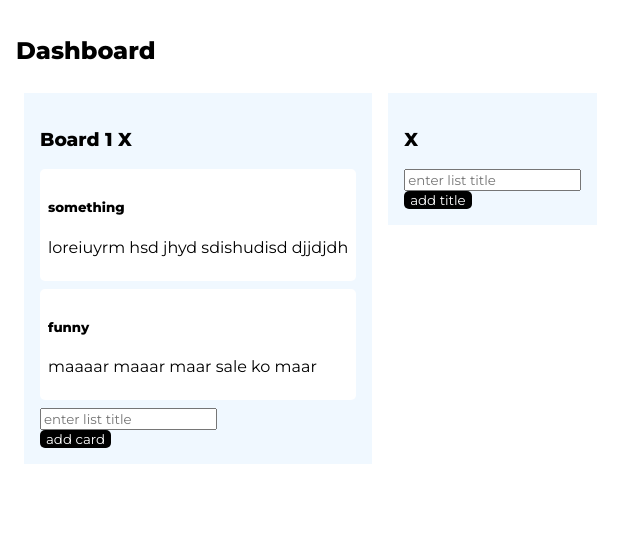
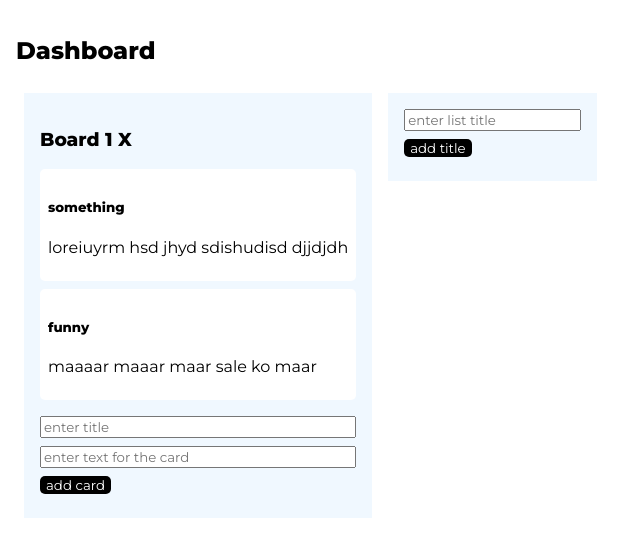
Before and after one commit to arijitpatra/project-management-dashboard, a React (Create React App) app: page / in a window 1280 px wide. Shown: the top 556 px of the page, without its empty margins (0-643 px from the left). Built offline with nearby package versions, Linux system fonts and the light colour scheme.

Commit message:
basic layout set
basic layout set

```diff
--- a/src/App.js
+++ b/src/App.js
@@ -21,15 +21,34 @@ const x = [
 function App() {
   const [boards, setBoards] = useState(x);
 
+  const addCard = () => {
+    console.log("card");
+  };
+
+  const addBoard = () => {
+    setBoards((item) => [
+      ...item,
+      {
+        title: "Board 2",
+        cards: [],
+      },
+    ]);
+  };
+
   return (
     <div className="App">
       <h2>Dashboard</h2>
       {boards.map((board, index) => {
         return (
-          <BoardComponent key={index} title={board.title} cards={board.cards} />
+          <BoardComponent
+            key={index}
+            title={board.title}
+            cards={board.cards}
+            onBtnClick={addCard}
+          />
         );
       })}
-      <BoardComponent />
+      <BoardComponent onBtnClick={addBoard} />
     </div>
   );
 }
--- a/src/components/BoardComponent/BoardComponent.js
+++ b/src/components/BoardComponent/BoardComponent.js
@@ -2,10 +2,10 @@ import ButtonComponent from "../ButtonComponent/ButtonComponent";
 import CardComponent from "../CardComponent/CardComponent";
 import "./BoardComponent.scss";
 
-const BoardComponent = ({ title = "", cards = [] }) => {
+const BoardComponent = ({ title = "", cards = [], onBtnClick }) => {
   return (
     <section className="board-component">
-      <h3>{title} X</h3>
+      {title.length > 0 && <h3>{title} X</h3>}
 
       {cards.length > 0 && title.length > 0
         ? cards.map((item, index) => {
@@ -18,8 +18,26 @@ const BoardComponent = ({ title = "", cards = [] }) => {
             );
           })
         : ""}
-      <input placeholder="enter list title" type="text" maxLength={15} />
-      <ButtonComponent label={title.length > 0 ? "add card" : "add title"} />
+
+      {title.length > 0 ? (
+        <div className="d-f f-d-c">
+          <input
+            placeholder="enter title"
+            type="text"
+            maxLength={15}
+            className="m-05-0"
+          />
+          <input placeholder="enter text for the card" type="text" />
+        </div>
+      ) : (
+        <input placeholder="enter list title" type="text" maxLength={15} />
+      )}
+
+      <ButtonComponent
+        label={title.length > 0 ? "add card" : "add title"}
+        handleClick={onBtnClick}
+        classNa="m-05-0"
+      />
     </section>
   );
 };
--- a/src/components/BoardComponent/BoardComponent.scss
+++ b/src/components/BoardComponent/BoardComponent.scss
@@ -1,5 +1,6 @@
 .board-component {
-  display: inline-table;
+  display: inline-block;
+  vertical-align: top;
   padding: 1rem;
   background: aliceblue;
   margin: 0.5rem;
--- a/src/components/ButtonComponent/ButtonComponent.js
+++ b/src/components/ButtonComponent/ButtonComponent.js
@@ -1,7 +1,11 @@
 import "./ButtonComponent.scss";
 
-const ButtonComponent = ({ label }) => {
-  return <button className="button-component">{label}</button>;
+const ButtonComponent = ({ label, handleClick, classNa = "" }) => {
+  return (
+    <button className={"button-component " + classNa} onClick={handleClick}>
+      {label}
+    </button>
+  );
 };
 
 export default ButtonComponent;
--- a/src/index.scss
+++ b/src/index.scss
@@ -12,3 +12,19 @@ button,
 input {
   font-family: $font-family, sans-serif;
 }
+
+.d-f {
+  display: flex;
+}
+
+.f-d-c {
+  flex-direction: column;
+}
+
+.m-05 {
+  margin: 0.5rem;
+}
+
+.m-05-0 {
+  margin: 0.5rem 0;
+}
```
